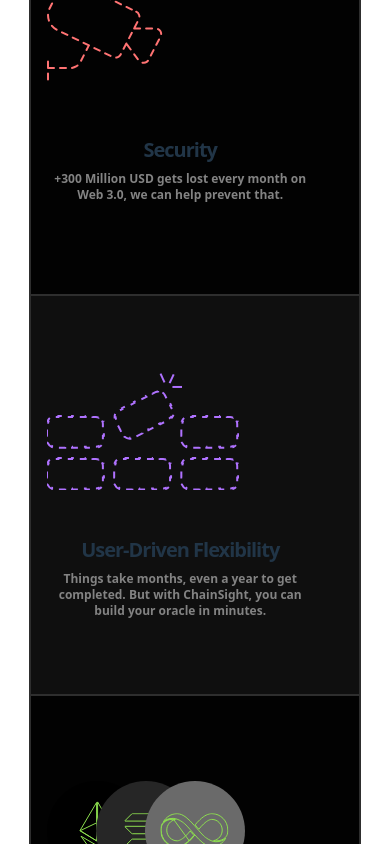
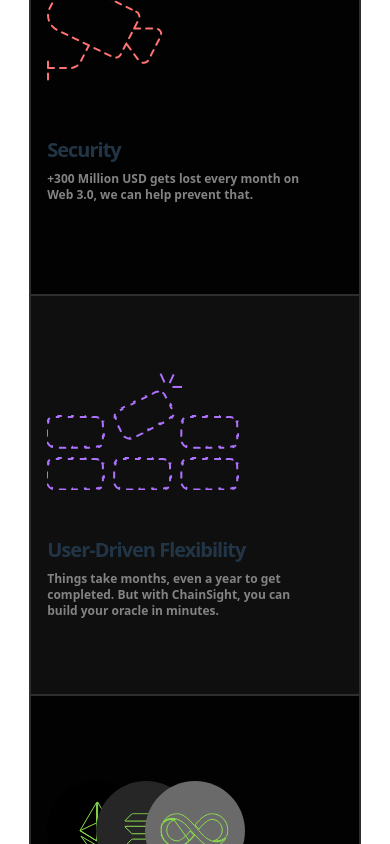
Before and after one commit to horizonx-tech/chainsight-lp-v4, a React (Vite) app: page / in a window 390 px wide. Shown: the part 1140-1984 px from the top of the page. Built offline with nearby package versions, Linux system fonts and the light colour scheme.

Commit message:
fix: feature cards text

```diff
--- a/src/components/sub/Highlights.tsx
+++ b/src/components/sub/Highlights.tsx
@@ -64,11 +64,11 @@
                                       className="mt-4 max-w-full max-h-[200px] object-contain"
                                   />
                               </div>
-                              <div className="flex-2/5 flex flex-col w-[90%] items-center sm:items-start justify-start text-center sm:text-left gap-[6px]">
-                                  <div className="text-[20px] font-bold font-sans tracking-tighter">
+                              <div className="flex-2/5 flex flex-col w-[90%] sm:items-start justify-start text-left sm:text-left gap-[6px]">
+                                  <div className="text-[20px] text-left font-bold font-sans tracking-tighter">
                                       {feature.title}
                                   </div>
-                                  <div className="text-xs font-sans font-semibold text-[#838383]">
+                                  <div className="text-xs text-left font-sans font-semibold text-[#838383]">
                                       {feature.description}
                                   </div>
                               </div>
```
